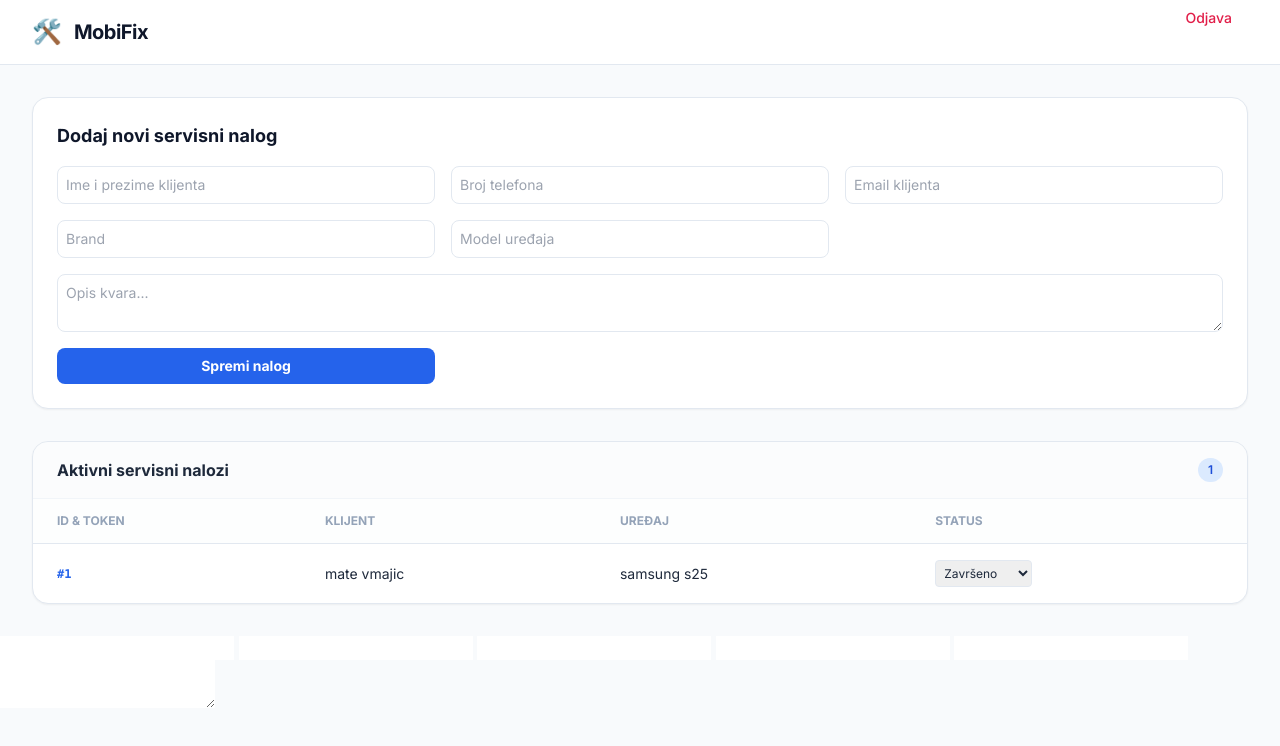
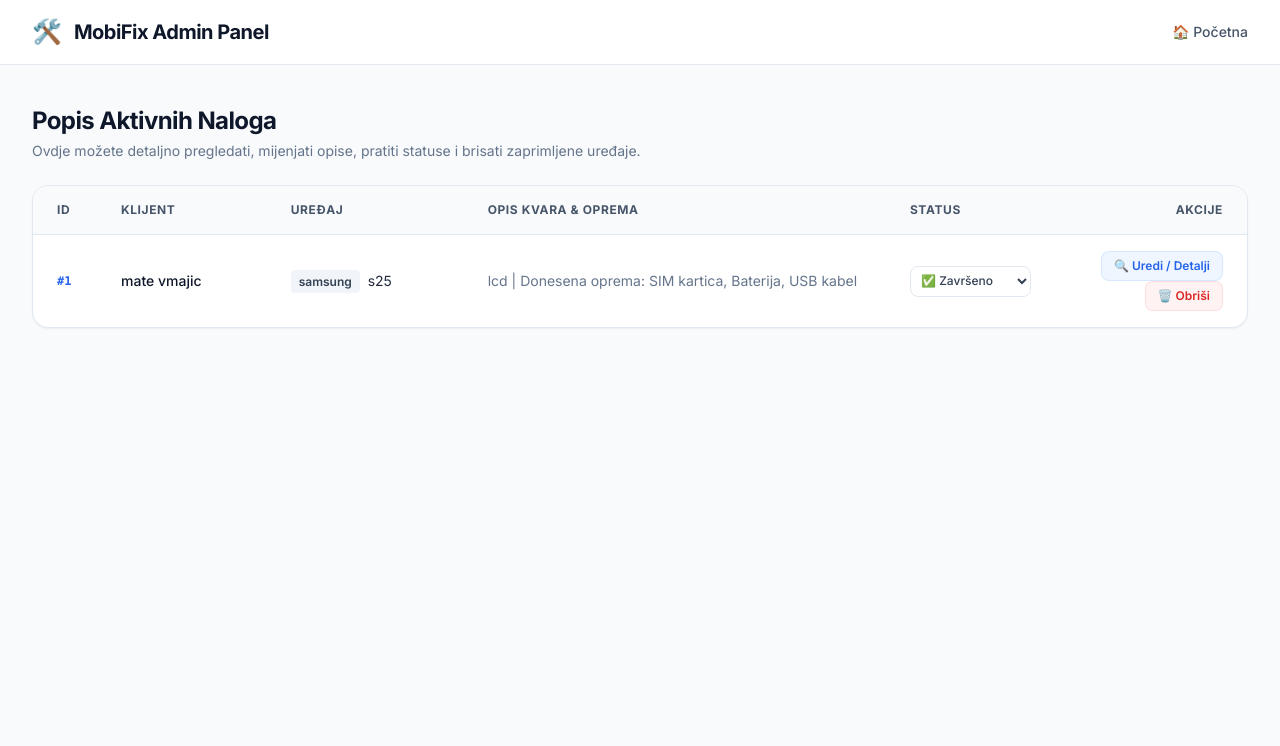
Before and after one commit to aorlovic-ops/mobifix_V2, a FastAPI app: page /admin in a window 1280 px wide. Shown: the top 746 px of the page. Run offline with FastAPI, Linux system fonts and the light colour scheme; some libraries are stand-ins or nearby versions.

Commit message:
final V2

```diff
--- a/main.py
+++ b/main.py
@@ -1,6 +1,6 @@
 import os
 import secrets
-from typing import List
+from typing import List, Optional
 from fastapi import FastAPI, Form, Request, Depends
 from fastapi.responses import HTMLResponse, RedirectResponse
 from fastapi.templating import Jinja2Templates
@@ -22,7 +22,6 @@ def get_db():
         db.close()
 
 # --- AUTOMATSKO KREIRANJE JEDNOG SERVISA ZA PROJEKT ---
-# Čim se aplikacija pokrene, kreira se zadani servis (ID: 1) kako baza ne bi bila prazna
 @app.on_event("startup")
 def startup_event():
     db = SessionLocal()
@@ -69,7 +68,7 @@ def zaprimi_popravak(
     oprema: List[str] = Form(default=[]),
     db: Session = Depends(get_db)
 ):
-    # 1. Kreiranje klijenta (uvijek ga vežemo za zadani servis ID 1)
+    # 1. Kreiranje klijenta
     klijent = Klijent(
         servis_id=ZADANI_SERVIS_ID,
         ime_prezime=ime_prezime,
@@ -98,35 +97,41 @@ def zaprimi_popravak(
     db.add(nalog)
     db.commit()
 
-    # Nakon prijave, idemo ravno u Admin panel da odmah vidiš nalog unutra!
     return RedirectResponse(url="/admin", status_code=303)
 
 # =========================================================================
-# 3. LAŽNE RUTE ZA LOGIN I REGISTER (Zadržavamo ih samo da HTML linkovi ne puknu)
+# 3. LAŽNE RUTE ZA LOGIN I REGISTER (Da linkovi na index.html ne puknu)
 # =========================================================================
 @app.get("/register", response_class=HTMLResponse)
 def prikazi_registraciju(request: Request):
-    return RedirectResponse(url="/admin", status_code=303) # Odmah baci na admin
+    return RedirectResponse(url="/admin", status_code=303)
 
 @app.get("/login", response_class=HTMLResponse)
 def prikazi_login(request: Request):
-    return RedirectResponse(url="/admin", status_code=303) # Odmah baci na admin
+    return RedirectResponse(url="/admin", status_code=303)
 
 @app.get("/logout")
-def izvrsi_logout():
+def html_logout():
     return RedirectResponse(url="/", status_code=303)
 
 # =========================================================================
-# 4. ADMIN PANEL (Potpuno otvoren za pregled)
+# 4. ADMIN PANEL (Potpuno otvoren s uključenim podacima klijenta)
 # =========================================================================
 @app.get("/admin", response_class=HTMLResponse)
 def prikazi_admin_panel(request: Request, db: Session = Depends(get_db)):
-    # Više ne provjeravamo cookie, samo dohvaćamo sve naloge za fiksni servis 1
     nalozi = db.query(ServisniNalog).filter(ServisniNalog.servis_id == ZADANI_SERVIS_ID).all()
 
+    # Za svaki nalog izvlačimo kompletne podatke klijenta i dodajemo ih objektu nalozi
     for nalog in nalozi:
         klijent = db.query(Klijent).filter(Klijent.id == nalog.klijent_id).first()
-        nalog.ime_klijenta = klijent.ime_prezime if klijent else "Nepoznat Klijent"
+        if klijent:
+            nalog.ime_klijenta = klijent.ime_prezime
+            nalog.broj_telefona = klijent.broj_telefona
+            nalog.email_klijenta = klijent.email
+        else:
+            nalog.ime_klijenta = "Nepoznat Klijent"
+            nalog.broj_telefona = "N/A"
+            nalog.email_klijenta = "N/A"
 
     return templates.TemplateResponse(request=request, name="admin.html", context={"nalozi": nalozi})
 
@@ -136,24 +141,59 @@ def azuriraj_status_naloga(nalog_id: int, status: str = Form(...), db: Session =
     if nalog:
         nalog.status = status
         db.commit()
+    return RedirectResponse(url="/admin", status_code=303)
 
+# --- BRISANJE NALOGA I KLIJENTA ---
+@app.post("/admin/obrisi-nalog/{nalog_id}")
+def obrisi_nalog(nalog_id: int, db: Session = Depends(get_db)):
+    nalog = db.query(ServisniNalog).filter(ServisniNalog.id == nalog_id, ServisniNalog.servis_id == ZADANI_SERVIS_ID).first()
+    if nalog:
+        db.query(Klijent).filter(Klijent.id == nalog.klijent_id).delete()
+        db.query(ServisniNalog).filter(ServisniNalog.id == nalog_id).delete()
+        db.commit()
+    return RedirectResponse(url="/admin", status_code=303)
+
+# --- UREĐIVANJE CIJELOG NALOGA (IZ MODALA) ---
+@app.post("/admin/uredi-nalog/{nalog_id}")
+def uredi_nalog(
+    nalog_id: int,
+    ime_prezime: str = Form(...),
+    broj_telefona: str = Form(...),
+    email: str = Form(...),
+    brand: str = Form(...),
+    model_uredjaja: str = Form(...),
+    opis_kvara: str = Form(...),
+    status: str = Form(...),
+    db: Session = Depends(get_db)
+):
+    nalog = db.query(ServisniNalog).filter(ServisniNalog.id == nalog_id, ServisniNalog.servis_id == ZADANI_SERVIS_ID).first()
+    if nalog:
+        # 1. Ažuriranje naloga
+        nalog.brand = brand
+        nalog.model_uredjaja = model_uredjaja
+        nalog.opis_kvara = opis_kvara
+        nalog.status = status
+
+        # 2. Ažuriranje klijenta
+        klijent = db.query(Klijent).filter(Klijent.id == nalog.klijent_id).first()
+        if klijent:
+            klijent.ime_prezime = ime_prezime
+            klijent.broj_telefona = broj_telefona
+            klijent.email = email
+
+        db.commit()
     return RedirectResponse(url="/admin", status_code=303)
 
 # =========================================================================
-# 5. SUPER ADMIN PANEL (Pregled i brisanje servisa)
+# 5. SUPER ADMIN PANEL
 # =========================================================================
 @app.get("/super-admin", response_class=HTMLResponse)
 def prikazi_super_admin(request: Request, db: Session = Depends(get_db)):
     servisi = db.query(Servis).all()
     izvjestaj = []
-
     for s in servisi:
         broj_naloga = db.query(ServisniNalog).filter(ServisniNalog.servis_id == s.id).count()
-        izvjestaj.append({
-            "podaci": s,
-            "broj_naloga": broj_naloga
-        })
-
+        izvjestaj.append({"podaci": s, "broj_naloga": broj_naloga})
     return templates.TemplateResponse(request=request, name="super_admin.html", context={"servisi": izvjestaj})
 
 @app.post("/super-admin/obrisi-servis/{id_servisa}")
--- a/templates/admin.html
+++ b/templates/admin.html
@@ -3,7 +3,7 @@
 <head>
     <meta charset="UTF-8">
     <meta name="viewport" content="width=device-width, initial-scale=1.0">
-    <title>MobiFix | Admin Panel</title>
+    <title>MobiFix | Admin Panel (Pregled i Uređivanje)</title>
     <script src="https://cdn.tailwindcss.com"></script>
     <link href="https://fonts.googleapis.com/css2?family=Inter:wght@300;400;500;600;700&display=swap" rel="stylesheet">
     <style>body { font-family: 'Inter', sans-serif; }</style>
@@ -15,59 +15,74 @@
             <div class="flex justify-between h-16">
                 <div class="flex items-center space-x-3">
                     <span class="text-2xl">🛠️</span>
-                    <div>
-                        <span class="text-xl font-bold tracking-tight text-slate-900">MobiFix</span>
-                    </div>
+                    <span class="text-xl font-bold tracking-tight text-slate-900">MobiFix Admin Panel</span>
                 </div>
-                <a href="/logout" class="text-rose-600 text-sm font-medium px-4 py-2">Odjava</a>
+                <div class="flex items-center space-x-4">
+                    <a href="/" class="text-slate-600 hover:text-blue-600 text-sm font-medium transition">🏠 Početna</a>
+                </div>
             </div>
         </div>
     </nav>
 
-    <main class="max-w-7xl mx-auto px-4 sm:px-6 lg:px-8 py-8">
-
-        <div class="bg-white p-6 rounded-2xl shadow-sm border border-slate-200 mb-8">
-            <h2 class="text-lg font-bold text-slate-900 mb-4">Dodaj novi servisni nalog</h2>
-            <form action="/dodaj-nalog" method="POST" class="grid grid-cols-1 md:grid-cols-2 lg:grid-cols-3 gap-4">
-                <input type="text" name="ime_klijenta" placeholder="Ime i prezime klijenta" class="p-2 border border-slate-200 rounded-lg text-sm" required>
-                <input type="text" name="broj_telefona" placeholder="Broj telefona" class="p-2 border border-slate-200 rounded-lg text-sm" required>
-                <input type="email" name="email" placeholder="Email klijenta" class="p-2 border border-slate-200 rounded-lg text-sm">
-                <input type="text" name="brand" placeholder="Brand" class="p-2 border border-slate-200 rounded-lg text-sm" required>
-                <input type="text" name="model_uredjaja" placeholder="Model uređaja" class="p-2 border border-slate-200 rounded-lg text-sm" required>
-                <textarea name="opis_kvara" placeholder="Opis kvara..." class="col-span-1 lg:col-span-3 p-2 border border-slate-200 rounded-lg text-sm" required></textarea>
-                <button type="submit" class="bg-blue-600 hover:bg-blue-700 text-white font-bold py-2 px-4 rounded-lg text-sm transition">Spremi nalog</button>
-            </form>
+    <main class="max-w-7xl mx-auto px-4 sm:px-6 lg:px-8 py-10">
+        <div class="flex justify-between items-center mb-6">
+            <div>
+                <h1 class="text-2xl font-bold tracking-tight text-slate-900">Popis Aktivnih Naloga</h1>
+                <p class="text-sm text-slate-500 mt-1">Ovdje možete detaljno pregledati, mijenjati opise, pratiti statuse i brisati zaprimljene uređaje.</p>
+            </div>
         </div>
 
-        <div class="bg-white rounded-2xl shadow-sm border border-slate-200 overflow-hidden">
-            <div class="px-6 py-4 border-b border-slate-100 flex items-center justify-between bg-slate-50/50">
-                <h2 class="text-base font-bold text-slate-800">Aktivni servisni nalozi</h2>
-                <span class="text-xs bg-blue-100 text-blue-700 font-semibold px-2.5 py-1 rounded-full">{{ nalozi|length }}</span>
-            </div>
+        <div class="bg-white border border-slate-200 rounded-2xl shadow-sm overflow-hidden">
             <div class="overflow-x-auto">
-                <table class="w-full text-left border-collapse text-sm">
+                <table class="w-full text-left border-collapse">
                     <thead>
-                        <tr class="border-b border-slate-200 bg-slate-50/30 text-slate-400 font-semibold uppercase text-xs">
-                            <th class="py-3.5 px-6">ID & Token</th>
-                            <th class="py-3.5 px-6">Klijent</th>
-                            <th class="py-3.5 px-6">Uređaj</th>
-                            <th class="py-3.5 px-6">Status</th>
+                        <tr class="bg-slate-50 border-b border-slate-200 text-xs font-semibold text-slate-600 uppercase tracking-wider">
+                            <th class="py-4 px-6 w-16">ID</th>
+                            <th class="py-4 px-6">Klijent</th>
+                            <th class="py-4 px-6">Uređaj</th>
+                            <th class="py-4 px-6 max-w-xs">Opis Kvara & Oprema</th>
+                            <th class="py-4 px-6 w-40">Status</th>
+                            <th class="py-4 px-6 text-right w-48">Akcije</th>
                         </tr>
                     </thead>
-                    <tbody class="divide-y divide-slate-100">
+                    <tbody class="divide-y divide-slate-100 text-sm">
                         {% for nalog in nalozi %}
-                        <tr class="hover:bg-slate-50">
+                        <tr class="hover:bg-slate-50/80 transition-colors">
                             <td class="py-4 px-6 font-mono text-xs font-bold text-blue-600">#{{ nalog.id }}</td>
-                            <td class="py-4 px-6">{{ nalog.ime_klijenta }}</td>
-                            <td class="py-4 px-6">{{ nalog.brand }} {{ nalog.model_uredjaja }}</td>
+                            <td class="py-4 px-6 font-medium text-slate-900">{{ nalog.ime_klijenta }}</td>
                             <td class="py-4 px-6">
-                                <form action="/admin/azuriraj-nalog/{{ nalog.id }}" method="POST">
-                                    <select name="status" onchange="this.form.submit()" class="border border-slate-200 rounded p-1 text-xs">
-                                        <option value="zaprimljeno" {% if nalog.status == 'zaprimljeno' %}selected{% endif %}>Zaprimljeno</option>
-                                        <option value="u_radu" {% if nalog.status == 'u_radu' %}selected{% endif %}>U radu</option>
-                                        <option value="zavrseno" {% if nalog.status == 'zavrseno' %}selected{% endif %}>Završeno</option>
+                                <span class="bg-slate-100 text-slate-700 px-2 py-1 rounded text-xs font-semibold mr-1">{{ nalog.brand }}</span>
+                                {{ nalog.model_uredjaja }}
+                            </td>
+                            <td class="py-4 px-6 max-w-xs truncate text-slate-500" title="{{ nalog.opis_kvara }}">
+                                {{ nalog.opis_kvara }}
+                            </td>
+                            <td class="py-4 px-6">
+                                <form action="/admin/azuriraj-nalog/{{ nalog.id }}" method="POST" class="inline">
+                                    <select name=\"status\" onchange="this.form.submit()" class="border border-slate-200 rounded-lg p-1.5 text-xs bg-white focus:ring-2 focus:ring-blue-500/20 focus:border-blue-500 outline-none font-medium text-slate-700 cursor-pointer">
+                                        <option value="zaprimljeno" {% if nalog.status == 'zaprimljeno' %}selected{% endif %}>📥 Zaprimljeno</option>
+                                        <option value="u_radu" {% if nalog.status == 'u_radu' %}selected{% endif %}>⏳ U radu</option>
+                                        <option value="zavrseno" {% if nalog.status == 'zavrseno' %}selected{% endif %}>✅ Završeno</option>
                                     </select>
                                 </form>
+                            </td>
+                            <td class="py-4 px-6 text-right space-x-2">
+                                <button onclick="otvoriModal('{{ nalog.id }}', '{{ nalog.ime_klijenta }}', '{{ nalog.brand }}', '{{ nalog.model_uredjaja }}', '{{ nalog.opis_kvara | replace('\'', '\\\'') }}', '{{ nalog.status }}')"
+                                        class="bg-blue-50 hover:bg-blue-100 text-blue-600 text-xs font-semibold px-3 py-1.5 rounded-lg border border-blue-200/50 transition cursor-pointer">
+                                    🔍 Uredi / Detalji
+                                </button>
+
+                                <form action="/admin/obrisi-nalog/{{ nalog.id }}" method="POST" class="inline" onsubmit="return confirm('Sigurno želiš trajno obrisati ovaj nalog i podatke klijenta?');">
+                                    <button type="submit" class="bg-red-50 hover:bg-red-100 text-red-600 text-xs font-semibold px-3 py-1.5 rounded-lg border border-red-200/50 transition cursor-pointer">
+                                        🗑️ Obriši
+                                    </button>
+                                </form>
+                            </td>
+                        </tr>
+                        {% else %}
+                        <tr>
+                            <td colspan="6" class="py-12 text-center text-slate-400 text-sm">
+                                Trenutno nema aktivnih servisnih naloga u sustavu.
                             </td>
                         </tr>
                         {% endfor %}
@@ -76,11 +91,76 @@
             </div>
         </div>
     </main>
+
+    <div id="urediModal" class="fixed inset-0 bg-slate-900/40 backdrop-blur-sm z-50 flex items-center justify-center hidden p-4">
+        <div class="bg-white rounded-2xl shadow-xl max-w-lg w-full border border-slate-200 overflow-hidden transform scale-95 transition-transform duration-200">
+
+            <div class="bg-slate-50 px-6 py-4 border-b border-slate-100 flex justify-between items-center">
+                <h3 class="text-base font-bold text-slate-900">Detaljni pregled i uređivanje naloga <span id="modalNalogId" class="text-blue-600 font-mono"></span></h3>
+                <button onclick="zatvoriModal()" class="text-slate-400 hover:text-slate-600 text-xl font-bold cursor-pointer">&times;</button>
+            </div>
+
+            <form id="modalForma" method="POST" class="p-6 space-y-4">
+                <input type="hidden" name="broj_telefona" value="N/A">
+                <input type="hidden" name="email" value="N/A">
+
+                <div>
+                    <label class="block text-xs font-semibold text-slate-500 mb-1">Ime i Prezime Klijenta</label>
+                    <input type="text" name="ime_prezime" id="modalIme" required class="w-full px-3 py-2 rounded-xl border border-slate-200 text-sm focus:ring-2 focus:ring-blue-500/20 focus:border-blue-500 outline-none">
+                </div>
+
+                <div class="grid grid-cols-2 gap-4">
+                    <div>
+                        <label class="block text-xs font-semibold text-slate-500 mb-1">Proizvođač (Brand)</label>
+                        <input type="text" name="brand" id="modalBrand" required class="w-full px-3 py-2 rounded-xl border border-slate-200 text-sm focus:ring-2 focus:ring-blue-500/20 focus:border-blue-500 outline-none">
+                    </div>
+                    <div>
+                        <label class="block text-xs font-semibold text-slate-500 mb-1">Model Uređaja</label>
+                        <input type="text" name="model_uredjaja" id="modalModel" required class="w-full px-3 py-2 rounded-xl border border-slate-200 text-sm focus:ring-2 focus:ring-blue-500/20 focus:border-blue-500 outline-none">
+                    </div>
+                </div>
+
+                <div>
+                    <label class="block text-xs font-semibold text-slate-500 mb-1">Puni opis kvara i dodatna oprema</label>
+                    <textarea name="opis_kvara" id="modalOpis" rows="4" required class="w-full px-3 py-2 rounded-xl border border-slate-200 text-sm focus:ring-2 focus:ring-blue-500/20 focus:border-blue-500 outline-none"></textarea>
+                </div>
+
+                <div>
+                    <label class="block text-xs font-semibold text-slate-500 mb-1">Trenutni Status</label>
+                    <select name="status" id="modalStatus" class="w-full px-3 py-2 rounded-xl border border-slate-200 text-sm bg-white focus:ring-2 focus:ring-blue-500/20 focus:border-blue-500 outline-none">
+                        <option value="zaprimljeno">📥 Zaprimljeno</option>
+                        <option value="u_radu">⏳ U radu</option>
+                        <option value="zavrseno">✅ Završeno</option>
+                    </select>
+                </div>
+
+                <div class="pt-4 border-t border-slate-100 flex justify-end space-x-2">
+                    <button type="button" onclick="zatvoriModal()" class="px-4 py-2 border border-slate-200 rounded-xl text-sm font-semibold text-slate-600 hover:bg-slate-50 cursor-pointer">Odustani</button>
+                    <button type="submit" class="px-4 py-2 bg-blue-600 hover:bg-blue-700 text-white rounded-xl text-sm font-semibold shadow-sm cursor-pointer">Spremi Izmjene</button>
+                </div>
+            </form>
+        </div>
+    </div>
+
+    <script>
+        function otvoriModal(id, ime, brand, model, opis, status) {
+            document.getElementById('modalNalogId').innerText = '#' + id;
+            document.getElementById('modalIme').value = ime;
+            document.getElementById('modalBrand').value = brand;
+            document.getElementById('modalModel').value = model;
+            document.getElementById('modalOpis').value = opis;
+            document.getElementById('modalStatus').value = status;
+
+            // Dinamički postavljamo action rute na formi ovisno o ID-u naloga
+            document.getElementById('modalForma').action = '/admin/uredi-nalog/' + id;
+
+            // Prikaži modal
+            document.getElementById('urediModal').classList.remove('hidden');
+        }
+
+        function zatvoriModal() {
+            document.getElementById('urediModal').classList.add('hidden');
+        }
+    </script>
 </body>
 </html>
-<input name="ime_klijenta" ...>
-<input name="broj_telefona" ...>
-<input name="email" ...>
-<input name="brand" ...>
-<input name="model_uredjaja" ...>
-<textarea name="opis_kvara" ...></textarea>
--- a/templates/index.html
+++ b/templates/index.html
@@ -97,7 +97,7 @@
 
     <footer class="border-t border-slate-200 bg-white py-6">
         <div class="max-w-7xl mx-auto px-4 sm:px-6 lg:px-8 text-center text-xs text-slate-400">
-            &copy; 2026 MobiFix. Sva prava pridržana. Razvijeno za lokalni i produkcijski rad.
+            &copy; 2026 MobiFix. Sva prava pridržana. Razvijeno za potrebe projekta na fakultetu.
         </div>
     </footer>
 
```
Also changed, not shown: mobifix.db.
